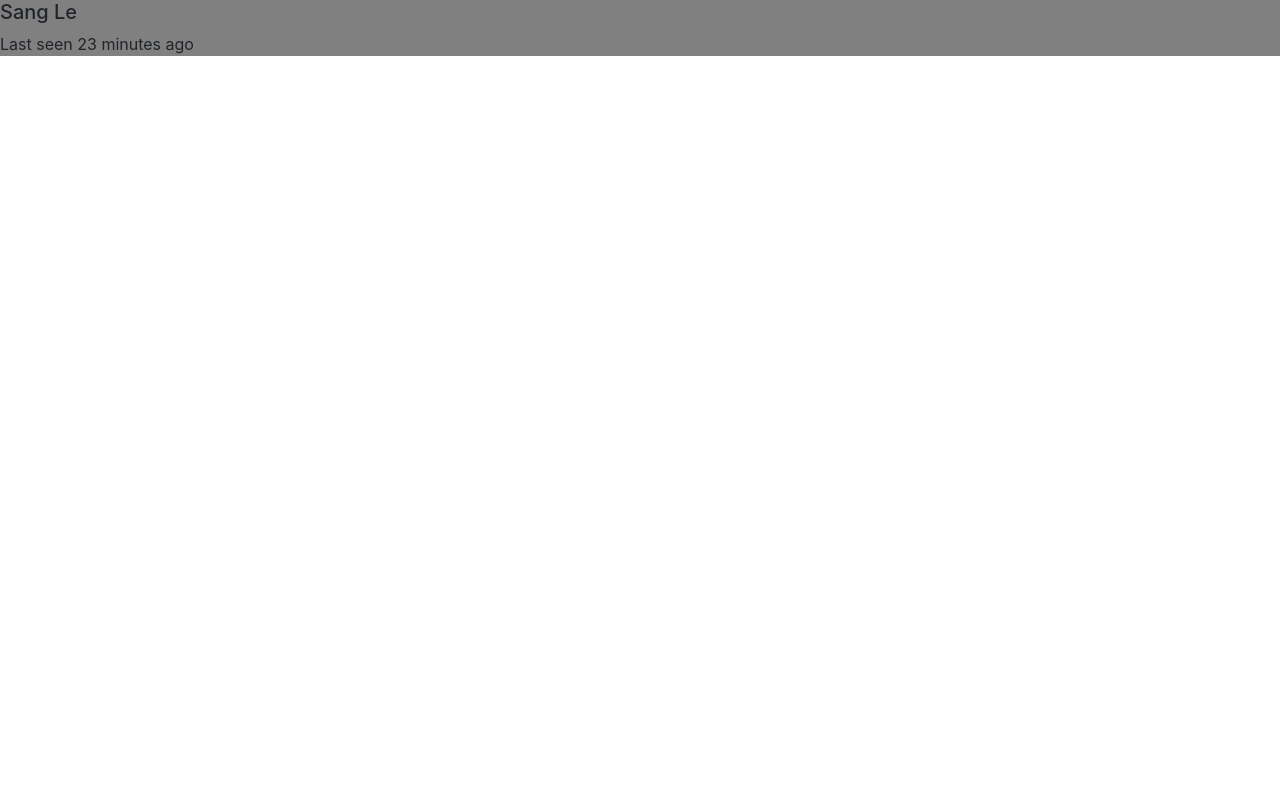
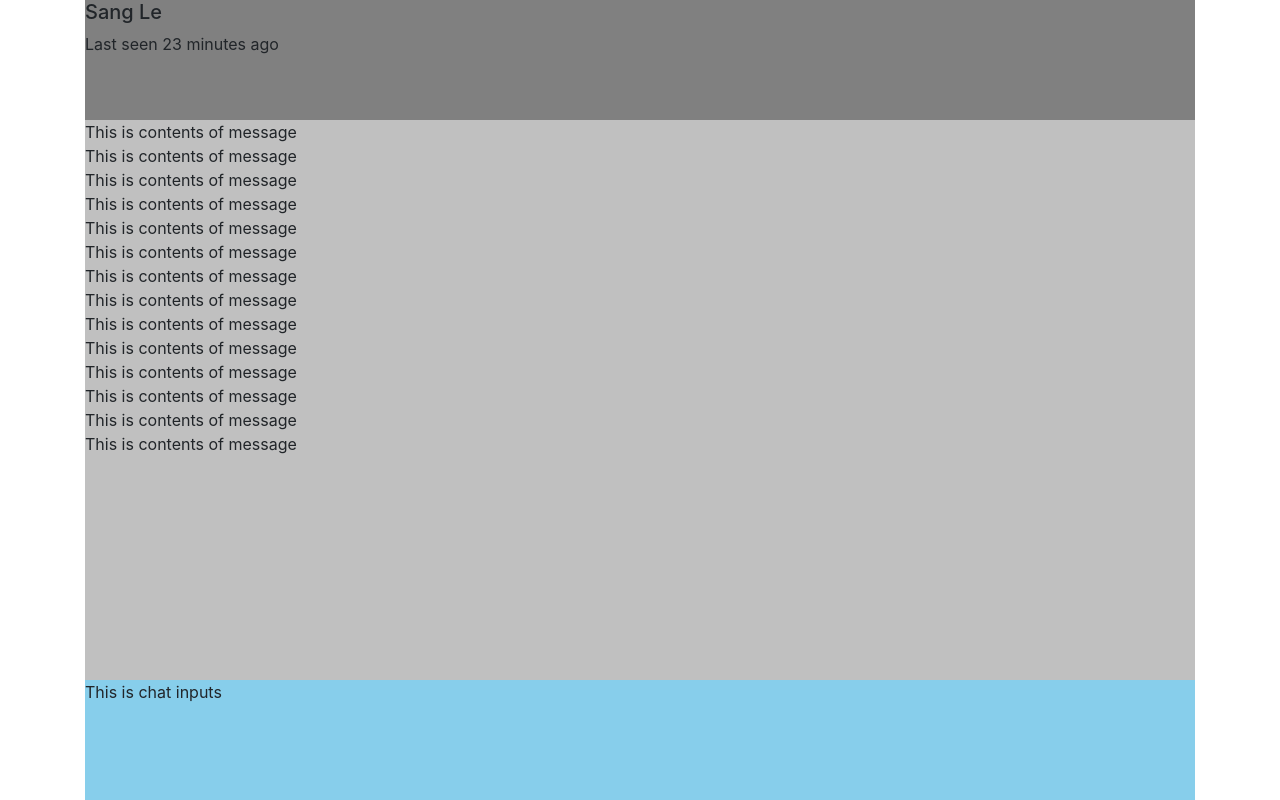
Before and after one commit to littlemonster00/my-chat, a React app in the folder app/: page / in a window 1280 px wide. Built offline with nearby package versions, Linux system fonts and the light colour scheme.

Commit message:
Create MessageViewComponent, Message, ChatInput components

```diff
--- a/app/src/app.jsx
+++ b/app/src/app.jsx
@@ -1,12 +1,16 @@
 import React from "react";
 import ReactDOM from "react-dom";
 import { Header } from "./components/Header.jsx";
+import { MessageViewContainer } from "./components/MessageViewContainer.jsx";
+import { ChatInput } from "./components/ChatInput.jsx";
 import "bootstrap/dist/css/bootstrap.css";
 import "./styles/styles.scss";
 
 const jsx = (
-  <div>
+  <div className="container">
     <Header />
+    <MessageViewContainer />
+    <ChatInput />
   </div>
 );
 
--- /dev/null
+++ b/app/src/components/ChatInput.jsx
@@ -0,0 +1,7 @@
+import React from "react";
+import "../styles/components/ChatInput.scss";
+export class ChatInput extends React.Component {
+  render() {
+    return <div className="chat-input">This is chat inputs</div>;
+  }
+}
--- a/app/src/components/Header.jsx
+++ b/app/src/components/Header.jsx
@@ -6,7 +6,7 @@ export class Header extends React.Component {
     return (
       <div className="Header">
         <h5>Sang Le</h5>
-        <p>Last seen 23 minutes ago</p>
+        Last seen 23 minutes ago
       </div>
     );
   }
--- /dev/null
+++ b/app/src/components/Message.jsx
@@ -0,0 +1,6 @@
+import React from "react";
+export class Message extends React.Component {
+  render() {
+    return <div>This is contents of message</div>;
+  }
+}
--- /dev/null
+++ b/app/src/components/MessageViewContainer.jsx
@@ -0,0 +1,25 @@
+import React from "react";
+import { Message } from "./Message.jsx";
+import "../styles/components/MessageViewContainer.scss";
+
+export class MessageViewContainer extends React.Component {
+  constructor(props) {
+    super(props);
+    this.state = {
+      messages: [1, 2, 3, 4, 5, 6, 7, 9, 10, 11, 15, 16, 17, 18],
+      count: 10
+    };
+  }
+  render() {
+    return (
+      <div className="message-view-container">
+        {this.state.messages.map(message => {
+          return <Message key={message} />;
+        })}
+      </div>
+    );
+  }
+  componentDidMount() {
+    console.log("component did mount");
+  }
+}
--- /dev/null
+++ b/app/src/styles/components/ChatInput.scss
@@ -0,0 +1,4 @@
+.chat-input {
+  background-color: skyblue;
+  height: 15%;
+}
--- a/app/src/styles/components/Header.scss
+++ b/app/src/styles/components/Header.scss
@@ -1,3 +1,4 @@
 .Header {
   background-color: gray;
+  height: 15%;
 }
--- /dev/null
+++ b/app/src/styles/components/MessageViewContainer.scss
@@ -0,0 +1,5 @@
+.message-view-container {
+  background-color: silver;
+  height: 70%;
+  overflow: scroll;
+}
--- a/app/src/styles/styles.scss
+++ b/app/src/styles/styles.scss
@@ -1,2 +1,5 @@
-body {
+.container {
+  display: flex;
+  flex-direction: column;
+  height: 100vh;
 }
```
Also changed, not shown: app/.babelrc.
